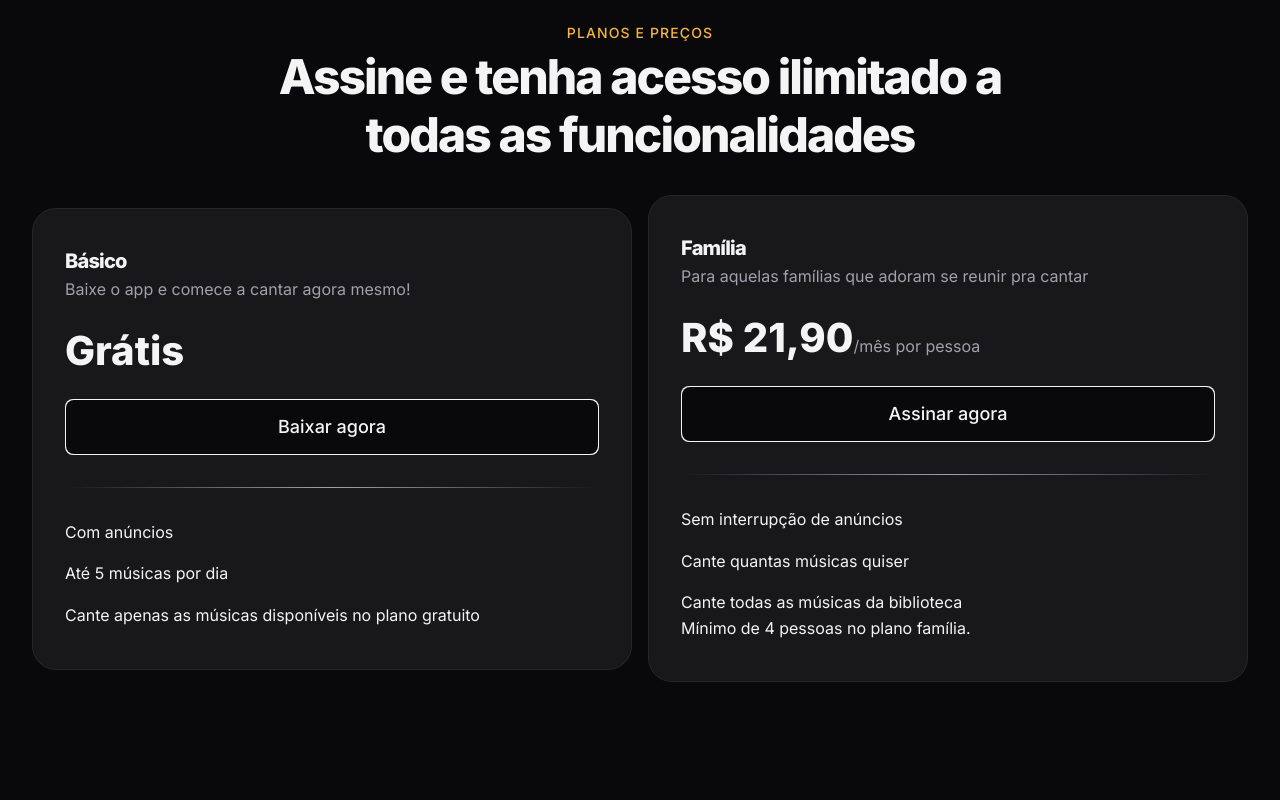
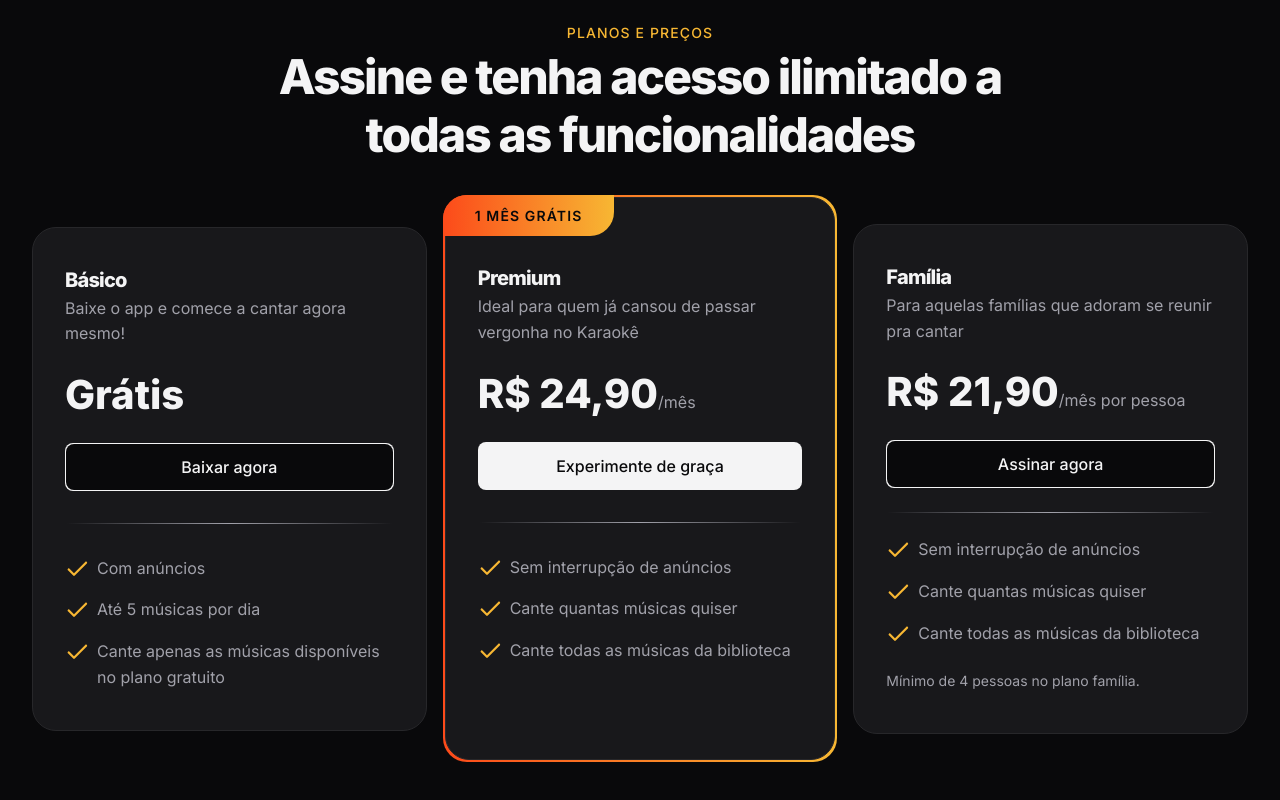
Before and after one commit to fabiof2x/fullstack-08-zingen, a plain HTML site: page index.html in a window 1280 px wide. Shown: the part 2705-3505 px from the top of the page. Before the commit the page ends 3467 px from the top, so only its background shows below. Drawn offline with Linux system fonts and the light colour scheme.

Commit message:
Seção pricing parte 2

```diff
--- a/index.html
+++ b/index.html
@@ -126,6 +126,21 @@
           </ul>
         </div>
 
+        <div class="premium">
+          <div class="card py-lg px-lg">
+            <span>1 mês grátis</span>
+            <h3>Premium</h3>
+            <p>Ideal para quem já cansou de passar vergonha no Karaokê</p>
+            <zin-pricing>R$ 24,90<small>/mês</small></zin-pricing>
+            <a href="#" class="btn btn-md">Experimente de graça</a>
+            <div class="separator"></div>
+            <ul role="list" class="grid gap-1">
+              <li>Sem interrupção de anúncios</li>
+              <li>Cante quantas músicas quiser</li>
+              <li>Cante todas as músicas da biblioteca</li>
+            </ul>
+          </div>
+        </div>
 
         <div class="card py-lg px-lg">
           <h3>Família</h3>
--- a/styles/pricing.css
+++ b/styles/pricing.css
@@ -39,6 +39,62 @@
     background: radial-gradient(var(--text-color-secondary), var(--surface-color) 70%);
   }
 
+  & li {
+    color: var(--text-color-secondary);
+    background: url(../assets/icons/Check.svg) no-repeat;
+    padding-left: 2rem;
+  }
+
+  & ul + small {
+    display: block;
+    margin-top: 1.5rem;
+    font-size: 0.875rem;
+    color: var(--text-color-secondary);
+  }
+
+  & .premium {
+    position: relative;
+
+    & .card {
+      padding-top: 4.25rem;
+
+      & > span {
+        position: absolute;
+        top: 0;
+        left: 0;
+
+        padding: .75rem 2rem;
+        background: linear-gradient(
+          90deg,
+          var(--brand-color-secondary) 0%,
+          var(--brand-color-primary) 100%
+        );
+
+        border-top-left-radius: 1.5rem;
+        border-bottom-right-radius: 1.5rem;
+
+        font: 600 var(--fs-sm) var(--ff-sans);
+        text-transform: uppercase;
+        letter-spacing: 0.08em;
+        color: var(--bg-color);
+      }
+    }
+
+    padding: 2px;
+    &::before {
+      content: "";
+      background: linear-gradient(
+        90deg,
+        var(--brand-color-secondary) 0%,
+        var(--brand-color-primary) 100%
+      );
+      position: absolute;
+      inset: 0;
+      border-radius: 1.5rem;
+      z-index: -1;
+    }
+  }
+
   @media (width >=80em) {
     --fs-price: 2.5rem;
 
@@ -46,5 +102,18 @@
       max-width: 50rem;
       margin-inline: auto;
     }
+
+    & .premium .card {
+      padding-bottom: 6rem;
+    }
+
+    .btn-md {
+      padding: .75rem 1.5rem;
+      font-size: var(--fs-base);
+    }
+
+    & .card:nth-child(3) .separator {
+      margin-block: 1.5rem;
+    }
   }
 }
```
